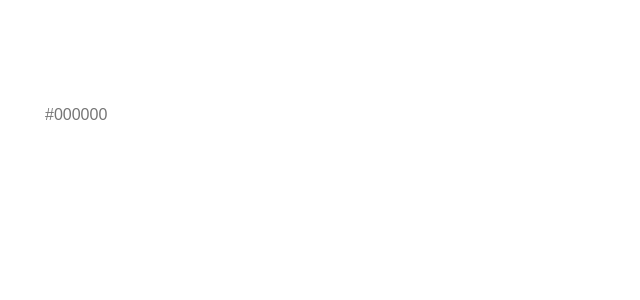
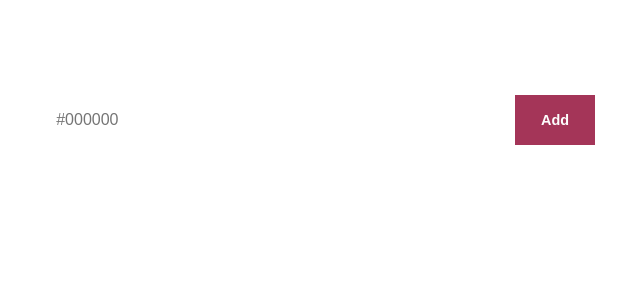
Before and after one commit to Klaudiusz-code/Zadanie-Rekrutacyjne, a React (Create React App) app: page / in a window 1280 px wide. Shown: the top 300 px of the page, without its empty margins (320-960 px from the left). Built offline with nearby package versions, Linux system fonts and the light colour scheme.

Commit message:
Add functionality to add a new color and reload the page on submission

```diff
--- a/src/components/AddColorForm/AddColorForm.tsx
+++ b/src/components/AddColorForm/AddColorForm.tsx
@@ -13,8 +13,10 @@ const AddColorForm = () => {
                 colorsFromLocalStorage.push(colorValue.toUpperCase());
                 localStorage.setItem('colors', JSON.stringify(colorsFromLocalStorage));
                 setColorValue('');
+                window.location.reload();
+
             } else {
-                alert('Nieprawidłowy kod koloru HEX RGB');
+                alert('Invalid HEX RGB color code');
             }
         }
     };
@@ -32,7 +34,9 @@ const AddColorForm = () => {
 
     return (
         <form className="add-color-form" onSubmit={handleSubmit}>
-            <label htmlFor="add-color-form__label" className="add-color-form__label">Dodaj Nowy Kolor</label>
+            <label htmlFor="add-color-form__label" className="add-color-form__label">Add new color</label>
+            <div className="add-color-form__post">
+                <div>
                     <input
                         className="add-color-form__input"
                         type="text"
@@ -42,6 +46,9 @@ const AddColorForm = () => {
                         onChange={handleChange}
                         required
                     />
+                </div>
+                <button type="submit" className="add-color-form__button">Add</button>
+            </div>
         </form>
     );
 };
```
Lines whose indentation alone changed are shown as unchanged.
